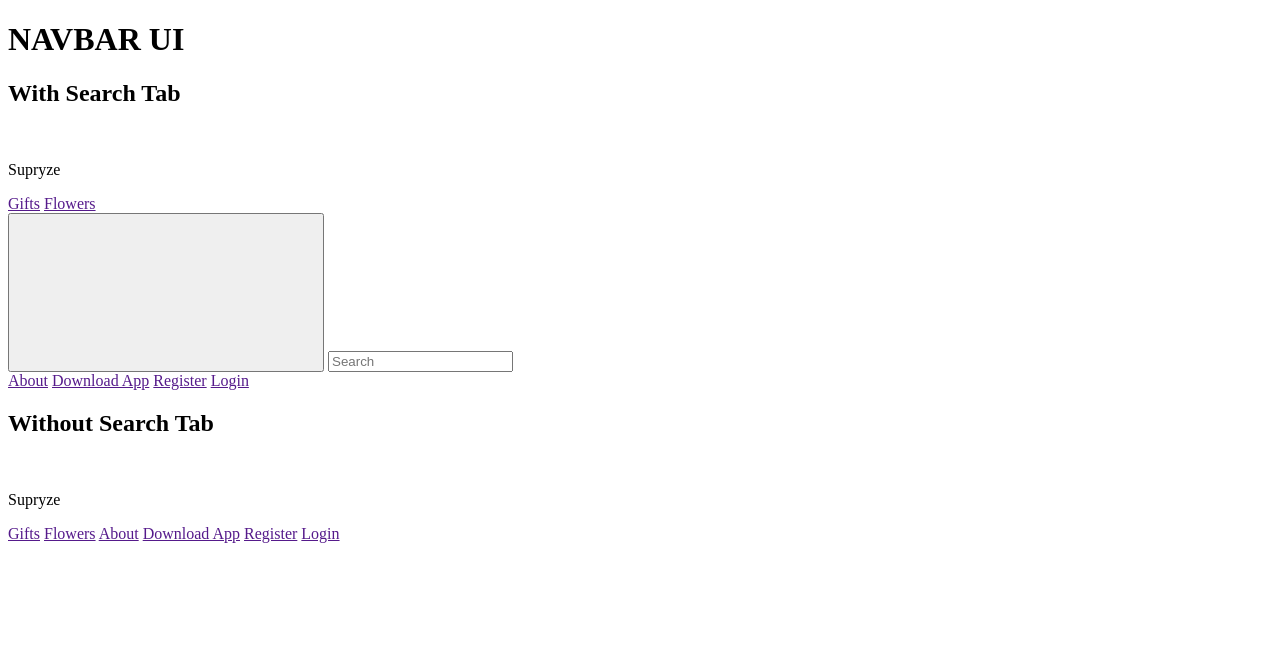
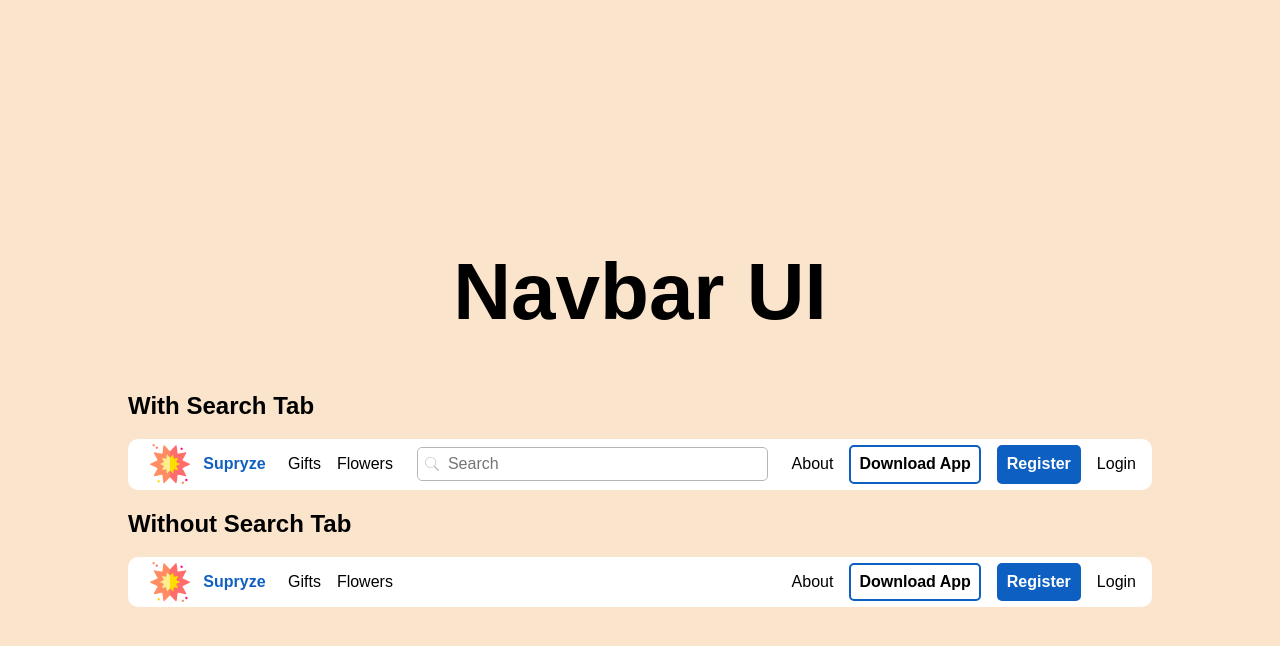
Before and after one commit to ErikSalva/navbar-UI-Figma-Auto-Layout, a plain HTML site: page index.html in a window 1280 px wide. Drawn offline with Linux system fonts and the light colour scheme.

Commit message:
estilos CSS terminados

```diff
--- /dev/null
+++ b/css/styles.css
@@ -0,0 +1,149 @@
+
+
+
+body{
+    background-color: rgb(251,228,204);
+    display: flex;
+    align-items: center;
+    justify-content: center;
+    height: 100vh;
+    font-family: Arial, Helvetica, sans-serif;
+
+}
+
+main{
+    width: 80%;
+
+}
+
+.main-title{
+    font-weight: 800;
+    text-align: center;
+    font-size: 80px;
+}
+.nav-general > *{
+    margin: 0 0.5rem;
+}
+
+/*rgb(182,182,182) color input y search*/
+.nav-content-first, .nav-content-second{
+    display: flex;
+    background-color: white;
+    align-items: center;
+    border-radius: 10px;
+    padding: 0 0.5rem;
+}
+
+
+.nav__item{
+    text-decoration: none;
+    color: black;
+}
+
+
+.nav__logo{
+    display: flex;
+    width: 8rem;
+    justify-content: space-around;
+}
+
+
+.nav-logo-container{
+    display: flex;
+    align-items: center;
+    justify-content: center;
+}
+
+.logo__icon{
+    width: 40px;
+}
+
+.logo__tittle{
+    color: rgb(17,96,192);
+    font-weight: bold;
+}
+
+
+.input-group{
+    border: solid 1px rgb(182,182,182);
+    height: 2rem;
+    display: flex;
+    border-radius: 5px;
+    margin: 0 1rem;
+    flex-grow: 5;
+
+}
+
+.input-group__input{
+    border: solid 1px rgb(182,182,182);
+    border: 0;
+    outline: 0;
+}
+
+.input-group__button{
+    background-color: white;
+    cursor: pointer;
+    border: none;
+    box-sizing: border-box;
+    display: flex;
+    text-align: center;
+    align-items: center;
+    border-radius:5px;
+
+
+}
+.input-group__button > img{
+    width: 1rem;
+}
+
+.nav__item-download{
+    border: solid 2px rgb(13,95,193);
+    padding: 0.5rem;
+    border-radius: 5px;
+    font-weight: bold;
+    transition: all 1s;
+}
+
+.nav__item-register{
+
+    border: solid 2px rgb(13,95,193);
+    padding: 0.5rem;
+    border-radius: 5px;
+    font-weight: bold;
+    color: white;
+    background-color: rgb(13,95,193);
+    transition: all 1s;
+
+}
+
+.nav__item-download:hover{
+    background-color: rgb(13,95,193);
+    color: white;
+
+
+}
+
+.nav__item-register:hover{
+    border: solid 2px rgb(13,95,193);
+    color: black;
+    background-color: white;
+
+
+}
+
+
+.nav-content-second{
+    justify-content: space-between;
+}
+
+
+.buttons{
+    display: flex;
+    justify-content: center;
+    align-items: center;
+
+}
+
+.buttons >*{
+    margin: 0 0.5rem;
+}
--- a/index.html
+++ b/index.html
@@ -4,27 +4,36 @@
     <meta charset="UTF-8">
     <meta name="viewport" content="width=device-width, initial-scale=1.0">
     <title>Document</title>
+    <link rel="stylesheet" href="css/normalize.css">
+    <link rel="stylesheet" href="css/styles.css">
+
 </head>
 <body>
-    <h1>NAVBAR UI</h1>
     <main>
-        <div class="nav nav-first">
+        <h1 class="main-title">Navbar UI</h1>
+
+        <div class="nav">
             <h2>With Search Tab</h2>
-            <div class="nav-content">
+            <div class="nav-general nav-content-first">
                 <div class="nav__logo">
-                    <img src="" alt="" class="logo__icon">
+                    <div class="nav-logo-container">
+                        <img src="img/icon-explosion.png" alt="" class="logo__icon">
+                    </div>
                     <p class="logo__tittle">Supryze</p>
                 </div>
                 <a href="" class="nav__item">Gifts</a>
                 <a href="" class="nav__item">Flowers</a>
-                <div class="nav__input-group">
+
+
+                <div class="input-group">
                     <button class="input-group__button">
-                        <svg class="input-group__icon">
-                            <use xlink:href=""></use>
-                        </svg>
+                        <img src="img/icons8-search.svg" alt="">
                     </button>
                     <input type="text" class="input-group__input" placeholder="Search">
                 </div>
+
+
+
                 <a href="" class="nav__item">About</a>
                 <a href="" class="nav__item nav__item-download">Download App</a>
                 <a href="" class="nav__item nav__item-register">Register</a>
@@ -35,22 +44,32 @@
         </div>
 
 
-        <div class="nav nav-second">
+        <div class="nav">
 
             <h2>Without Search Tab</h2>
 
-            <div class="nav-content">
-                <div class="nav__logo">
-                    <img src="" alt="" class="logo__icon">
-                    <p class="logo__tittle">Supryze</p>
+            <div class="nav-content-second">
+
+                <div class="buttons">
+                    <div class="nav__logo">
+                        <div class="nav-logo-container">
+                            <img src="img/icon-explosion.png" alt="" class="logo__icon">
+                        </div>
+                        <p class="logo__tittle">Supryze</p>
+                    </div>
+                    <a href="" class="nav__item">Gifts</a>
+                    <a href="" class="nav__item">Flowers</a>
                 </div>
-                <a href="" class="nav__item">Gifts</a>
-                <a href="" class="nav__item">Flowers</a>
 
-                <a href="" class="nav__item">About</a>
+
+
+                <div class="buttons">
+                    <a href="" class="nav__item">About</a>
                 <a href="" class="nav__item nav__item-download">Download App</a>
                 <a href="" class="nav__item nav__item-register">Register</a>
                 <a href="" class="nav__item">Login</a>
+
+                </div>
 
 
             </div>
@@ -60,6 +79,7 @@
 
 
 
+
     </main>
 
 
```
Also changed, not shown: css/normalize.css (added), img/icon-explosion.png (added), img/icons8-search-grande.svg (added), img/icons8-search.svg (added), 1 other file.
